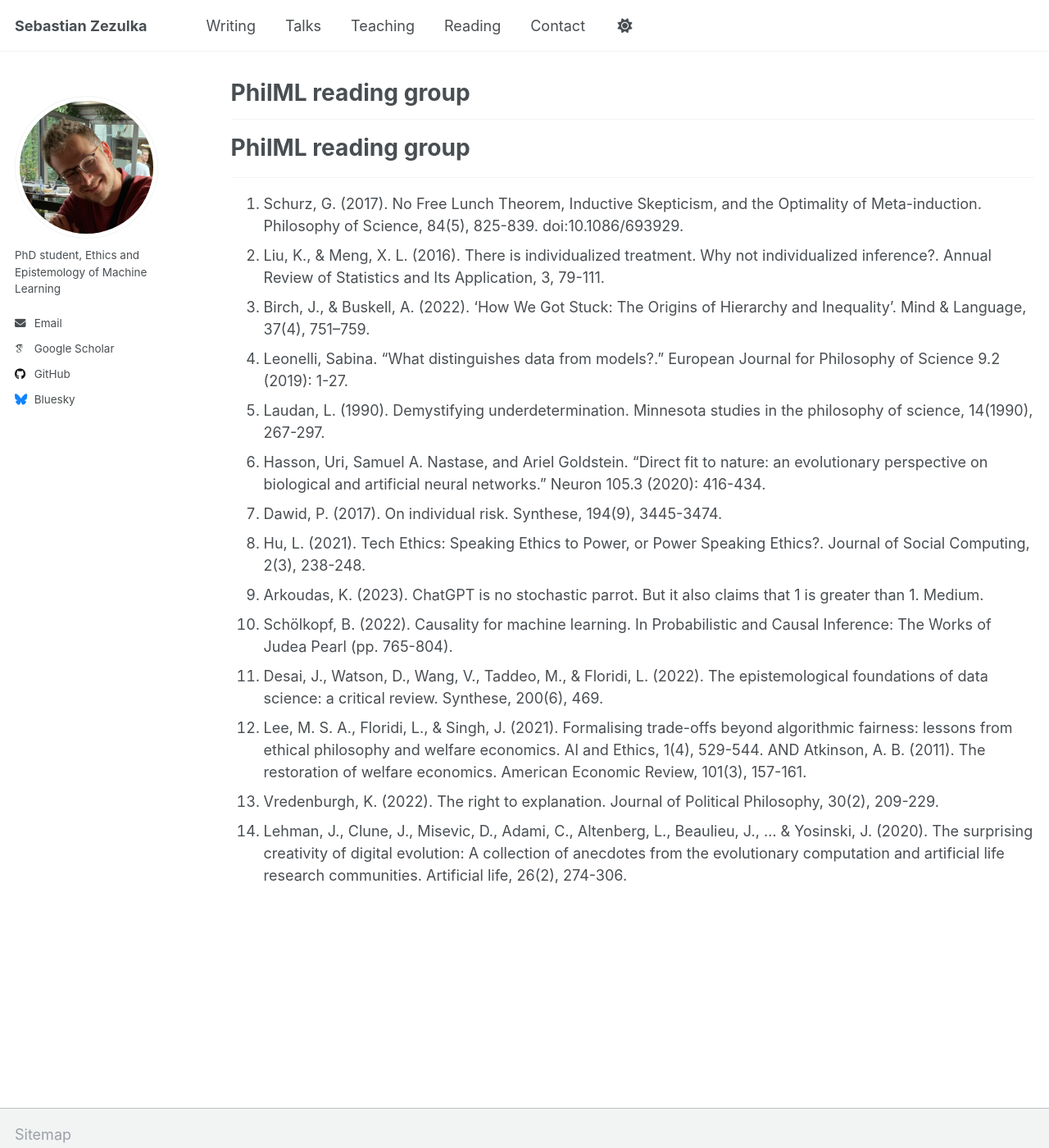
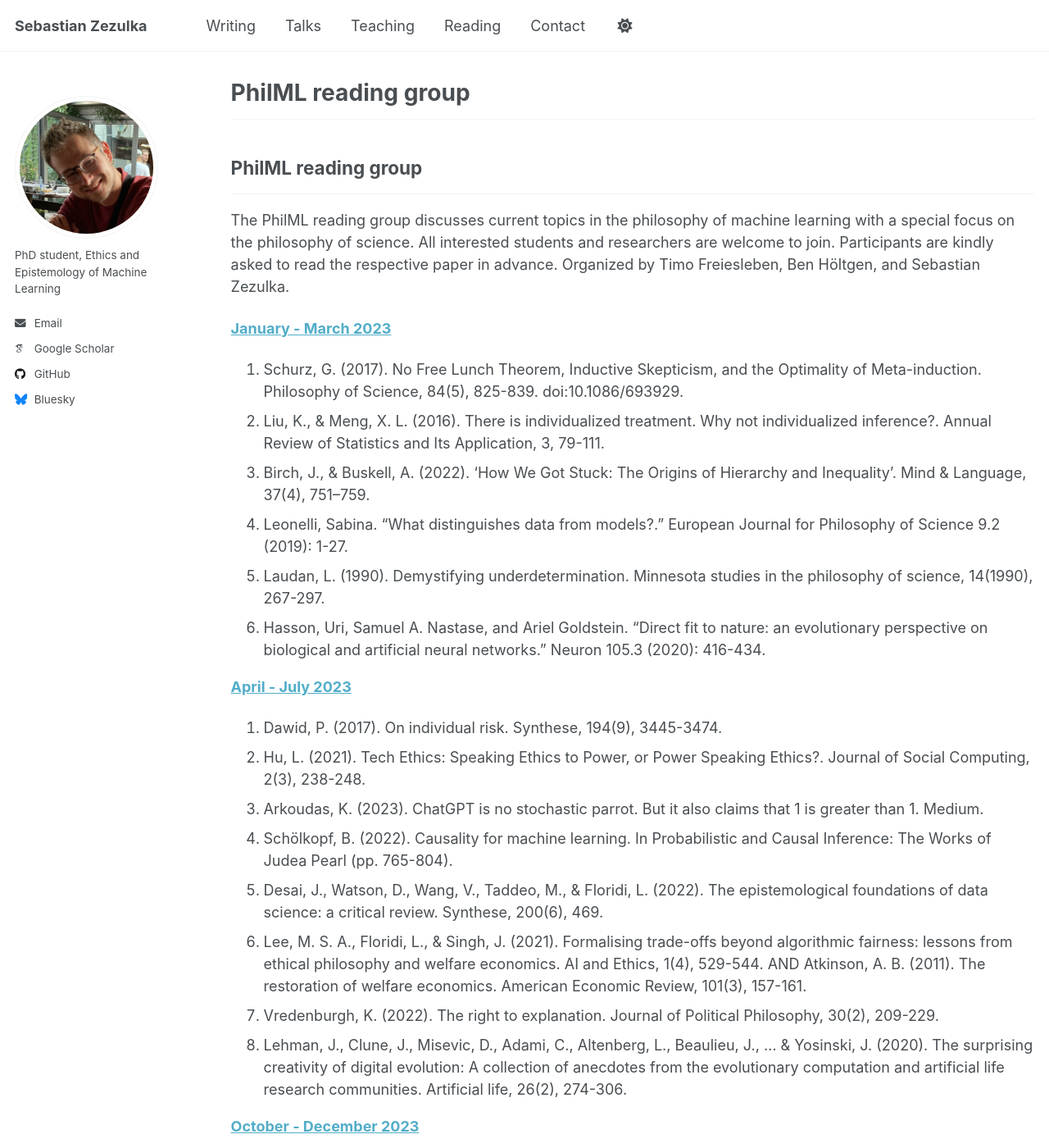
Before and after one commit to sezezulka/sezezulka.github.io, a Jekyll site: the page built from _pages/philml-reading.md, in a window 1280 px wide and 1400 px high. Shown: the whole window at 82% size. Built offline with Jekyll 4.4.1, drawn with Linux system fonts in a browser that asks for light colours; some web fonts are replaced; a script that is not in the unit is left out; some of the changed text lies outside the part shown.

Commit message:
add reading groups

```diff
--- a/_pages/philml-reading.md
+++ b/_pages/philml-reading.md
@@ -7,15 +7,20 @@ author_profile: true
 
 ---
 
-# PhilML reading group
+## PhilML reading group
 ---
+The PhilML reading group discusses current topics in the philosophy of machine learning with a special focus on the philosophy of science. All interested students and researchers are welcome to join. Participants are kindly asked to read the respective paper in advance.
+Organized by Timo Freiesleben, Ben Höltgen, and Sebastian Zezulka.
 
+[**January - March 2023**](/files/reading-lists/PhilML_reading_group_2023-1.pdf){:target="blank"}
 1. Schurz, G. (2017). No Free Lunch Theorem, Inductive Skepticism, and the Optimality of Meta-induction. Philosophy of Science, 84(5), 825-839. doi:10.1086/693929.
 2. Liu, K., & Meng, X. L. (2016). There is individualized treatment. Why not individualized inference?. Annual Review of Statistics and Its Application, 3, 79-111.
 3. Birch, J., & Buskell, A. (2022). 'How We Got Stuck: The Origins of Hierarchy and Inequality'. Mind & Language, 37(4), 751–759.
 4. Leonelli, Sabina. "What distinguishes data from models?." European Journal for Philosophy of Science 9.2 (2019): 1-27.
 5. Laudan, L. (1990). Demystifying underdetermination. Minnesota studies in the philosophy of science, 14(1990), 267-297.
 6. Hasson, Uri, Samuel A. Nastase, and Ariel Goldstein. "Direct fit to nature: an evolutionary perspective on biological and artificial neural networks." Neuron 105.3 (2020): 416-434.
+
+[**April - July 2023**](/files/reading-lists/PhilML_reading_group_2023-2.pdf){:target="blank"}
 7. Dawid, P. (2017). On individual risk. Synthese, 194(9), 3445-3474.
 8. Hu, L. (2021). Tech Ethics: Speaking Ethics to Power, or Power Speaking Ethics?. Journal of Social Computing, 2(3), 238-248.
 9. Arkoudas, K. (2023). ChatGPT is no stochastic parrot. But it also claims that 1 is greater than 1. Medium.
@@ -24,3 +29,15 @@ author_profile: true
 12. Lee, M. S. A., Floridi, L., & Singh, J. (2021). Formalising trade-offs beyond algorithmic fairness: lessons from ethical philosophy and welfare economics. AI and Ethics, 1(4), 529-544. AND Atkinson, A. B. (2011). The restoration of welfare economics. American Economic Review, 101(3), 157-161.
 13. Vredenburgh, K. (2022). The right to explanation. Journal of Political Philosophy, 30(2), 209-229.
 14. Lehman, J., Clune, J., Misevic, D., Adami, C., Altenberg, L., Beaulieu, J., ... & Yosinski, J. (2020). The surprising creativity of digital evolution: A collection of anecdotes from the evolutionary computation and artificial life research communities. Artificial life, 26(2), 274-306.
+
+[**October - December 2023**](/files/reading-lists/PhilML_reading_group_2023-3.pdf){:target="blank"}
+
+[**January - March 2024**](/files/reading-lists/PhilML-Reading-Group-2024-01.pdf){:target="blank"}
+
+[**April - July 2024**](/files/reading-lists/PhilML-reading-group-2024-02.pdf){:target="blank"}
+
+[**October - December 2024**](/files/reading-lists/PhilML-reading-group-2024-03.pdf){:target="blank"}
+
+[**January - April 2025**](/files/reading-lists/PhilML-reading-group-2025-1.pdf){:target="blank"}
+
+[**May - August 2025**](/files/reading-lists/PhilML-reading-group-2025-2.pdf){:target="blank"}
```
Also changed, not shown: _pages/medico-reading.md (+2 -1 lines), _pages/reading.md (+3 -4 lines), 8 other files.
